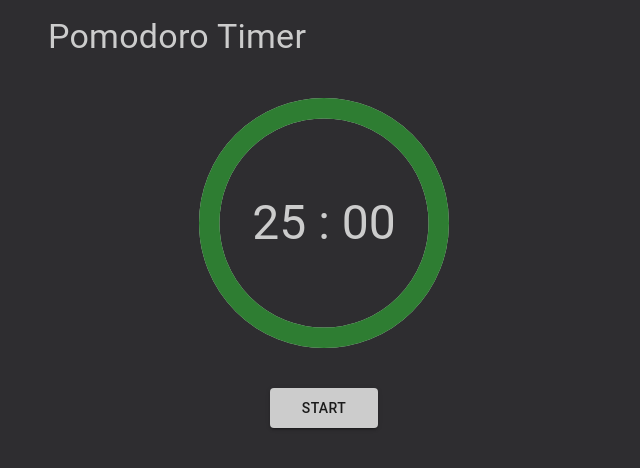
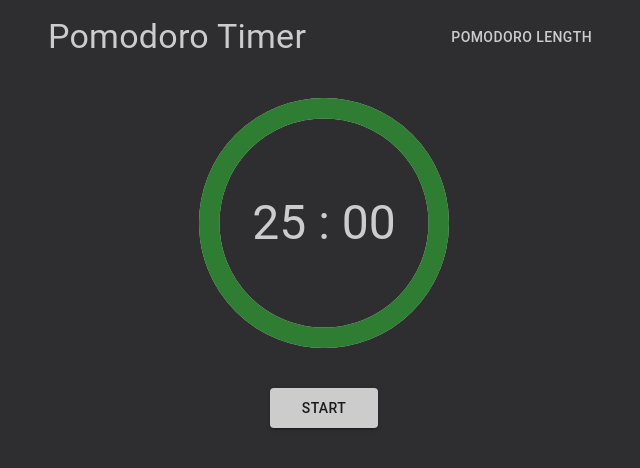
Before and after one commit to Masahito-I/pomodoro-timer, a React (Create React App) app: page / in a window 1280 px wide. Shown: the top 468 px of the page, without its empty margins (316-956 px from the left). Built offline with nearby package versions, Linux system fonts and the light colour scheme; the HTML template or start-up script is replaced by a standard one.

Commit message:
Added the func of adjusting pomodoro length

```diff
--- /dev/null
+++ b/src/PomodoroLengthMenu/PomodoroLengthMenu.tsx
@@ -0,0 +1,71 @@
+import * as React from 'react';
+import { POMODORO_LENGTH_MENU_ITEMS } from '../Utils/Constant';
+import Button from '@mui/material/Button';
+import Menu from '@mui/material/Menu';
+import MenuItem from '@mui/material/MenuItem';
+
+const PomodoroLengthMenu = (props: Props) => {
+  const [anchorEl, setAnchorEl] = React.useState<null | HTMLElement>(null);
+  const open = Boolean(anchorEl);
+  const { setSelectedPomodoroLength } = props
+
+  const handleClick = (event: React.MouseEvent<HTMLElement>) => {
+    setAnchorEl(event.currentTarget);
+  };
+
+  const handleClose = (item: number) => {
+    setAnchorEl(null);
+    if (typeof item === 'number') {
+      setSelectedPomodoroLength(item);
+    }
+  };
+
+  const renderMenuItems = () => {
+    const rows = [];
+    for (const item in POMODORO_LENGTH_MENU_ITEMS ) {
+      rows.push(
+        <MenuItem onClick={() =>
+          handleClose(Number(POMODORO_LENGTH_MENU_ITEMS[item]))
+        }>{POMODORO_LENGTH_MENU_ITEMS[item]} mins</MenuItem>
+      )
+    }
+    return <tbody>{rows}</tbody>;
+  }
+
+  return (
+    <>
+      <Button
+        id="demo-positioned-button"
+        aria-controls={open ? 'demo-positioned-menu' : undefined}
+        aria-haspopup="true"
+        aria-expanded={open ? 'true' : undefined}
+        onClick={handleClick}
+      >
+        Pomodoro Length
+      </Button>
+      <Menu
+        id="demo-positioned-menu"
+        aria-labelledby="demo-positioned-button"
+        anchorEl={anchorEl}
+        open={open}
+        onClose={handleClose}
+        anchorOrigin={{
+          vertical: 'top',
+          horizontal: 'center',
+        }}
+        transformOrigin={{
+          vertical: 'top',
+          horizontal: 'center',
+        }}
+      >
+        {renderMenuItems()}
+      </Menu>
+    </>
+  );
+}
+
+type Props = {
+  setSelectedPomodoroLength: React.Dispatch<React.SetStateAction<number>>;
+}
+
+export default PomodoroLengthMenu;
--- a/src/PomodoroTimer/PomodoroTimer.tsx
+++ b/src/PomodoroTimer/PomodoroTimer.tsx
@@ -1,12 +1,13 @@
 import * as React from 'react';
 import { styles } from './PomodoroTimerStyle'
-import { BUTTON_STATUS } from '../Utils/Constant'
+import { BUTTON_STATUS, POMODORO_LENGTH_MENU_ITEMS } from '../Utils/Constant'
 import CircularProgress, { CircularProgressProps } from '@mui/material/CircularProgress';
 import { Box, Button, Typography } from '@mui/material';
 import { Container } from '@mui/system';
+import PomodoroLengthMenu from '../PomodoroLengthMenu/PomodoroLengthMenu';
 
 const PomodoroTimer = () => {
-  const pomodoroLength = 25;
+  const [selectedPomdoroLength, setSelectedPomodoroLength] = React.useState(POMODORO_LENGTH_MENU_ITEMS.LENGTH_25);
   const [timer, setTimer] = React.useState(0);
   const [timerButton, setTimerButton] = React.useState(BUTTON_STATUS.START)
 
@@ -17,7 +18,7 @@ const PomodoroTimer = () => {
       id = setInterval(() => { setTimer(t => t + 1); }, 1000);
     }
 
-    if (timer >= (60 * pomodoroLength)) {
+    if (timer >= (60 * selectedPomdoroLength)) {
       resetTimer()
     }
 
@@ -55,10 +56,10 @@ const PomodoroTimer = () => {
     setTimerButton(BUTTON_STATUS.START);
   }
 
-  const time = timerButton === BUTTON_STATUS.START ? `${pomodoroLength} : 00` :
+  const time = timerButton === BUTTON_STATUS.START ? `${selectedPomdoroLength} : 00` :
     `${('00'+Math.floor(timer/60)).slice(-2)} : ${('00'+timer%60).slice(-2)}`;
   const progress = timerButton === BUTTON_STATUS.START ?
-    100 : timer / (60 * pomodoroLength) * 100;
+    100 : timer / (60 * selectedPomdoroLength) * 100;
 
   const stopButton = timerButton === BUTTON_STATUS.CONTINUE ? (
     <Button variant="contained" onClick={resetTimer} sx={styles.buttonStyle}>
@@ -68,8 +69,12 @@ const PomodoroTimer = () => {
 
   return (
     <Container maxWidth="sm" sx={styles.container}>
-
-      <Typography variant="h4" sx={styles.title}>{'Pomodoro Timer'}</Typography>
+      <Box sx={styles.titleBox}>
+        <Typography variant="h4">{'Pomodoro Timer'}</Typography>
+        <PomodoroLengthMenu
+          setSelectedPomodoroLength={setSelectedPomodoroLength}
+        />
+      </Box>
 
       <Box sx={styles.flexCenter}>
         <CircularProgressWithLabel value={progress} />
--- a/src/PomodoroTimer/PomodoroTimerStyle.ts
+++ b/src/PomodoroTimer/PomodoroTimerStyle.ts
@@ -3,12 +3,16 @@ export const styles = {
     mt: 2,
     color: '#ccc',
   },
+  titleBox: {
+    display: 'flex',
+    justifyContent: 'space-between',
+    alignItems: 'center',
+    mt:2,
+    mb: 5,
+  },
   circleOutsideBox: {
     position: 'relative',
     display: 'inline-flex',
-  },
-  title: {
-    mb: 5,
   },
   circleInsideBox: {
     top: 0,
--- a/src/Utils/Constant.ts
+++ b/src/Utils/Constant.ts
@@ -1,3 +1,13 @@
+
+interface POMODORO_LENGTH_MENU_ITEMS {
+  [key: string]: number
+}
+
+export const POMODORO_LENGTH_MENU_ITEMS : POMODORO_LENGTH_MENU_ITEMS = {
+  LENGTH_25: 25,
+  LENGTH_50: 50,
+  LENGTH_120: 120,
+};
 
 export const BUTTON_STATUS = {
   START: 'Start',
```
